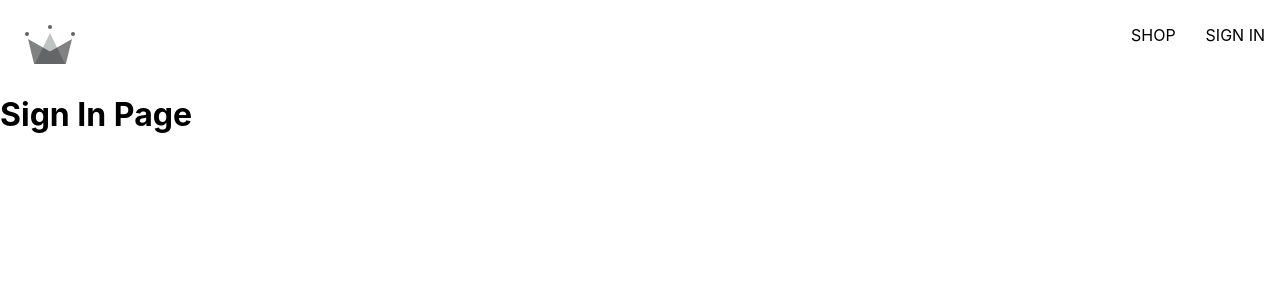
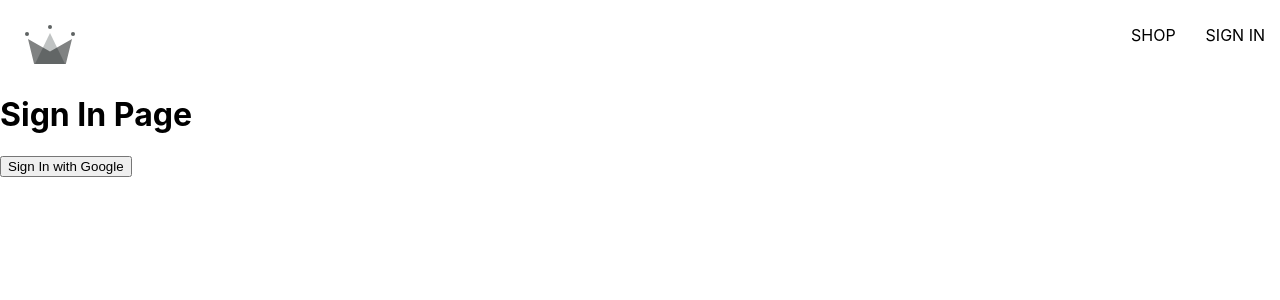
Before and after one commit to ralphsulit/crwn-clothing, a React (Create React App) app: page /sign-in in a window 1280 px wide. Shown: the top 300 px of the page. Built offline with nearby package versions, Linux system fonts and the light colour scheme; no server answers.

Commit message:
updated the sign-in component by adding sign in with google pop up

```diff
--- a/src/routes/sign-in/sign-in.jsx
+++ b/src/routes/sign-in/sign-in.jsx
@@ -1,6 +1,18 @@
+import { signInWithGooglePopup } from '../../utils/firebase/firebase';
+
 const SignIn = () => {
+  const logGoogleUser = async () => {
+    const response = await signInWithGooglePopup();
+    console.log(response);
+  }
+
   return (
-    <h1>Sign In Page</h1>
+    <div>
+      <h1>Sign In Page</h1>
+      <button onClick={logGoogleUser}>
+        Sign In with Google
+      </button>
+    </div>
   );
 };
 
```
